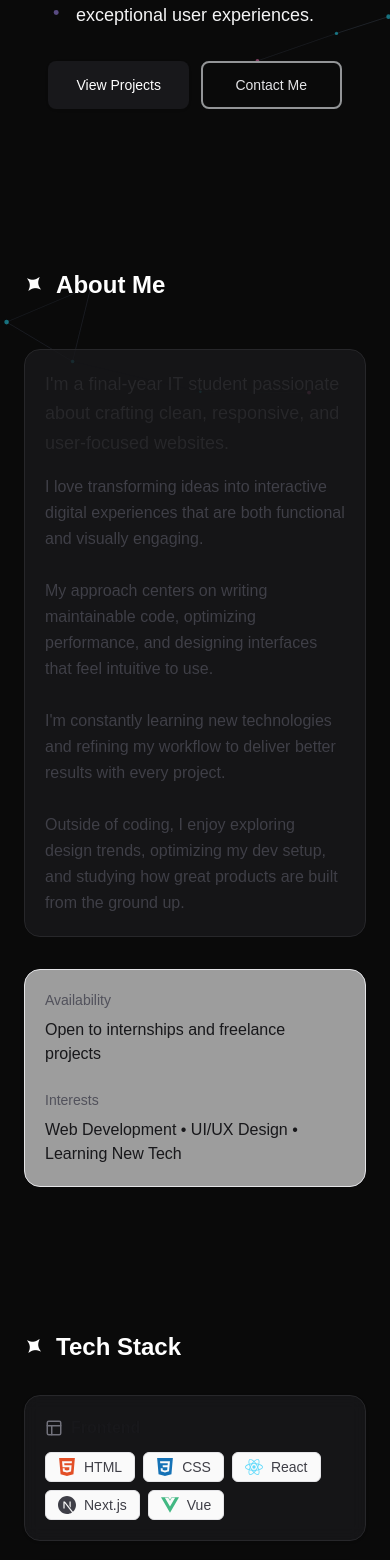
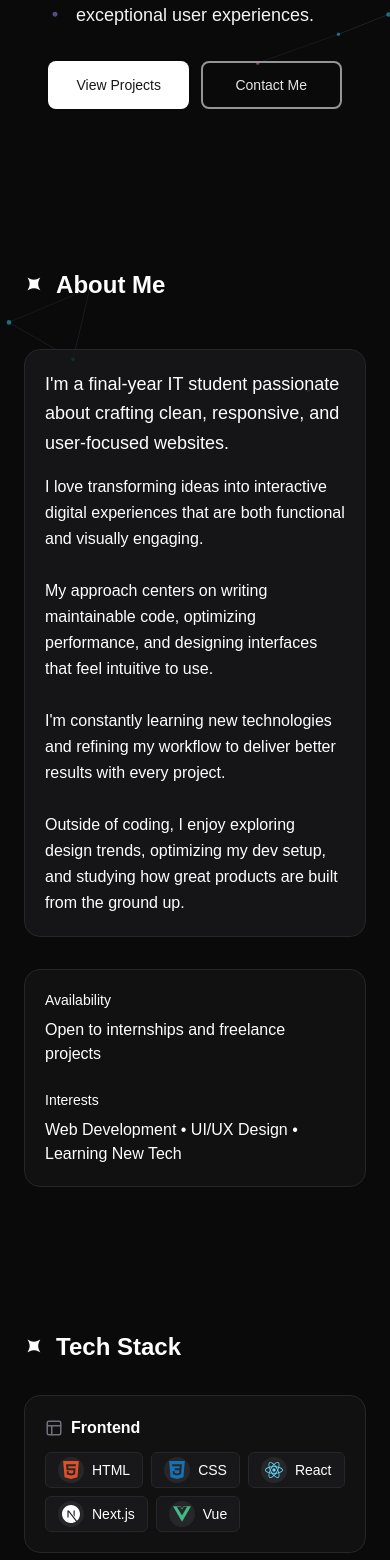
Before and after one commit to imjustkhznh/My-Portfolio, a Next.js app in the folder portfolio/: page / in a window 390 px wide. Shown: the part 432-1992 px from the top of the page. Built offline with nearby package versions, Linux system fonts and the light colour scheme.

Commit message:
Update UI: gradient colors, button styles, avatar border

```diff
--- a/portfolio/src/components/sections/About.tsx
+++ b/portfolio/src/components/sections/About.tsx
@@ -24,12 +24,12 @@ export function About() {
 				whileInView={{ opacity: 1, y: 0, filter: "blur(0px)" }}
 				viewport={{ once: true }}
 				transition={{ duration: 0.6 }}
-				className="rounded-2xl border border-zinc-800 bg-zinc-900/80 p-5 text-zinc-100 space-y-4"
+				className="rounded-2xl border border-zinc-800 bg-zinc-900/80 p-5 text-white space-y-4"
 				>
-					<p className="text-lg leading-relaxed text-zinc-800 dark:text-zinc-300">
+					<p className="text-lg leading-relaxed text-white">
 						{about.headline}
 					</p>
-					<p className="text-base leading-relaxed text-zinc-700 dark:text-zinc-400 whitespace-pre-line">
+					<p className="text-base leading-relaxed text-white whitespace-pre-line">
 						{about.body}
 					</p>
 				</motion.div>
@@ -40,16 +40,16 @@ export function About() {
 				whileInView={{ opacity: 1, y: 0, filter: "blur(0px)" }}
 				viewport={{ once: true }}
 				transition={{ duration: 0.6, delay: 0.1 }}
-				className="rounded-2xl border border-zinc-200 bg-white/60 p-5 text-zinc-700 dark:border-zinc-800 dark:bg-zinc-900/50 dark:text-zinc-300 space-y-6"
+				className="rounded-2xl border border-zinc-800 bg-zinc-900/50 p-5 text-white space-y-6"
 				>
 					<div>
-						<p className="text-sm font-medium text-zinc-600 dark:text-zinc-500 mb-2">Availability</p>
-						<p className="text-base text-zinc-900 dark:text-zinc-100">{about.availability}</p>
+						<p className="text-sm font-medium text-white mb-2">Availability</p>
+						<p className="text-base text-white">{about.availability}</p>
 					</div>
 
 					<div>
-						<p className="text-sm font-medium text-zinc-600 dark:text-zinc-500 mb-2">Interests</p>
-						<p className="text-base text-zinc-900 dark:text-zinc-100">{about.hobbies.join(" • ")}</p>
+						<p className="text-sm font-medium text-white mb-2">Interests</p>
+						<p className="text-base text-white">{about.hobbies.join(" • ")}</p>
 					</div>
 				</motion.div>
 			</div>
--- a/portfolio/src/components/sections/Contact.tsx
+++ b/portfolio/src/components/sections/Contact.tsx
@@ -73,13 +73,13 @@ export function Contact() {
           whileInView={{ opacity: 1, y: 0, filter: "blur(0px)" }}
           viewport={{ once: true }}
           transition={{ duration: 0.6 }}
-          className="rounded-2xl border border-zinc-200 bg-white/60 p-5 text-zinc-700 dark:border-zinc-800 dark:bg-zinc-900/50 dark:text-zinc-300"
+          className="rounded-2xl border border-zinc-800 bg-zinc-900/80 p-5 text-white"
         >
-          <h3 className="font-semibold text-zinc-900 dark:text-zinc-100 mb-3">
+          <h3 className="font-semibold text-white mb-3">
             Get In Touch
           </h3>
 
-          <p className="mb-4 text-sm leading-relaxed">
+          <p className="mb-4 text-sm leading-relaxed text-white">
             I'm currently available for freelance work and open to discussing exciting opportunities. Whether you have a project in mind or just want to connect, feel free to reach out.
           </p>
 
@@ -134,14 +134,14 @@ export function Contact() {
           viewport={{ once: true }}
           transition={{ duration: 0.6, delay: 0.1 }}
           onSubmit={handleSubmit(onSubmit)}
-          className="rounded-2xl border border-zinc-200 bg-white/60 p-5 dark:border-zinc-800 dark:bg-zinc-900/50"
+          className="rounded-2xl border border-zinc-800 bg-zinc-900/80 p-5 text-white"
         >
           <div className="grid gap-4">
             <div>
               <label className="mb-1 block text-sm text-zinc-600 dark:text-zinc-400">Name</label>
               <input
                 {...register("name")}
-                className="w-full rounded-md border border-zinc-300 bg-white px-3 py-2 text-zinc-800 outline-none ring-0 transition placeholder:text-zinc-400 focus:border-zinc-400 dark:border-zinc-700 dark:bg-zinc-900 dark:text-zinc-100"
+                className="w-full rounded-md border border-zinc-700 bg-zinc-800 px-3 py-2 text-zinc-200 outline-none ring-0 transition placeholder:text-zinc-400 focus:border-zinc-500"
                 placeholder="Your name"
               />
               {errors.name && <p className="mt-1 text-sm text-red-500">{errors.name.message}</p>}
@@ -150,7 +150,7 @@ export function Contact() {
               <label className="mb-1 block text-sm text-zinc-600 dark:text-zinc-400">Email</label>
               <input
                 {...register("email")}
-                className="w-full rounded-md border border-zinc-300 bg-white px-3 py-2 text-zinc-800 outline-none ring-0 transition placeholder:text-zinc-400 focus:border-zinc-400 dark:border-zinc-700 dark:bg-zinc-900 dark:text-zinc-100"
+                className="w-full rounded-md border border-zinc-700 bg-zinc-800 px-3 py-2 text-zinc-200 outline-none ring-0 transition placeholder:text-zinc-400 focus:border-zinc-500"
                 placeholder="you@example.com"
               />
               {errors.email && <p className="mt-1 text-sm text-red-500">{errors.email.message}</p>}
@@ -160,7 +160,7 @@ export function Contact() {
               <textarea
                 {...register("message")}
                 rows={5}
-                className="w-full rounded-md border border-zinc-300 bg-white px-3 py-2 text-zinc-800 outline-none ring-0 transition placeholder:text-zinc-400 focus:border-zinc-400 dark:border-zinc-700 dark:bg-zinc-900 dark:text-zinc-100"
+                className="w-full rounded-md border border-zinc-700 bg-zinc-800 px-3 py-2 text-zinc-200 outline-none ring-0 transition placeholder:text-zinc-400 focus:border-zinc-500"
                 placeholder="How can I help?"
               />
               {errors.message && (
@@ -170,7 +170,7 @@ export function Contact() {
             <button
               type="submit"
               disabled={isSubmitting}
-              className="rounded-lg bg-zinc-900 px-4 py-2 text-sm text-white disabled:opacity-70 dark:bg-zinc-100 dark:text-zinc-900"
+              className="w-full rounded-md bg-white text-zinc-900 px-3 py-2 font-semibold transition hover:bg-zinc-200 disabled:opacity-70"
             >
               {isSubmitting ? "Sending..." : "Send Message"}
             </button>
--- a/portfolio/src/components/sections/Hero.tsx
+++ b/portfolio/src/components/sections/Hero.tsx
@@ -64,7 +64,7 @@ export function Hero() {
             className="mb-8 md:mb-0 md:order-2 md:justify-self-end"
           >
             <div className="group relative h-32 w-32 sm:h-40 sm:w-40 md:h-44 md:w-44 overflow-hidden rounded-2xl bg-gradient-to-br from-cyan-300/30 via-fuchsia-300/30 to-violet-300/30 p-[2px] backdrop-blur flex-shrink-0 mx-auto md:mx-0">
-              <div className="absolute inset-0 -z-10 bg-gradient-to-br from-cyan-500/40 via-fuchsia-500/40 to-violet-500/40 opacity-0 blur-2xl transition-opacity duration-500 group-hover:opacity-100" />
+              <div className="absolute inset-0 -z-10 bg-gradient-to-r from-blue-500 via-cyan-400 to-white opacity-0 blur-2xl transition-opacity duration-500 group-hover:opacity-100" />
               <div className="h-full w-full rounded-2xl bg-white/70 p-2 dark:bg-zinc-900/70">
                 <Image
                   src="/avt.jpg"
@@ -83,7 +83,7 @@ export function Hero() {
               initial={{ opacity: 0, y: 20 }}
               animate={{ opacity: 1, y: 0 }}
               transition={{ duration: 0.6, delay: 0.1 }}
-              className="text-4xl font-bold leading-tight sm:text-5xl bg-gradient-to-r from-blue-600 via-cyan-600 to-teal-600 dark:from-blue-400 dark:via-cyan-400 dark:to-teal-400 bg-clip-text text-transparent animate-gradient"
+              className="text-4xl font-bold leading-tight sm:text-5xl bg-gradient-to-r from-blue-500 via-cyan-400 to-white bg-clip-text text-transparent animate-gradient"
               style={{
                 backgroundSize: '200% 200%',
               }}
@@ -110,7 +110,7 @@ export function Hero() {
               >
                 <Link
                   href="#projects"
-                  className="inline-flex items-center justify-center rounded-lg bg-zinc-900 text-sm font-medium text-white shadow-sm transition-all hover:bg-zinc-800 hover:shadow-lg dark:bg-zinc-100 dark:text-zinc-900 dark:hover:bg-white dark:hover:shadow-lg dark:hover:shadow-zinc-100/20"
+                  className="inline-flex items-center justify-center rounded-lg bg-white text-sm font-medium text-zinc-900 shadow-sm transition-all hover:bg-zinc-200 hover:shadow-lg"
                   style={{ width: '140.56px', height: '48px' }}
                 >
                   View Projects
--- a/portfolio/src/components/sections/Projects.tsx
+++ b/portfolio/src/components/sections/Projects.tsx
@@ -27,33 +27,33 @@ export function Projects() {
 					viewport={{ once: true }}
 					transition={{ duration: 0.6, delay: idx * 0.1 }}
 					whileHover={{ y: -8, transition: { duration: 0.3, ease: "easeOut" } }}
-						className="group overflow-hidden rounded-2xl border border-zinc-200 bg-white/60 shadow-sm transition-shadow hover:shadow-xl dark:border-zinc-800 dark:bg-zinc-900/50"
+					className="group overflow-hidden rounded-2xl border border-zinc-800 bg-zinc-900/50 p-5 text-white space-y-6"
 				>
 						<div className="relative h-56 w-full overflow-hidden">
 							<Image
  								src={p.image}
  								alt={p.name}
  								fill
-								className="object-cover transition duration-500 group-hover:scale-[1.03]"
+ 								className="object-cover rounded-xl transition duration-500 group-hover:scale-[1.03]"
  							/>
 						</div>
-						<div className="p-5">
-							<h3 className="text-lg font-semibold text-zinc-900 dark:text-zinc-50">
+						<div>
+							<h3 className="text-lg font-semibold text-white">
 								{p.name}
 							</h3>
-							<p className="mt-1 text-sm text-zinc-600 dark:text-zinc-400">{p.tagline}</p>
+							<p className="mt-1 text-sm text-white">{p.tagline}</p>
 							<div className="mt-3 flex flex-wrap gap-2">
 								{p.tech.map((t) => (
 									<span
 										key={t}
-										className="rounded-md border border-zinc-200 bg-zinc-50 px-2.5 py-1 text-xs text-zinc-700 dark:border-zinc-800 dark:bg-zinc-800 dark:text-zinc-200"
+										className="rounded-md border border-zinc-800 bg-zinc-900 px-2.5 py-1 text-xs text-white"
 									>
 										{t}
 									</span>
 								))}
 							</div>
 							{p.metrics && (
-								<ul className="mt-4 flex flex-wrap gap-4 text-sm text-zinc-700 dark:text-zinc-300">
+ 								<ul className="mt-4 flex flex-wrap gap-4 text-sm text-white">
 									{p.metrics.map((m) => (
 										<li key={m.label} className="flex items-center gap-2">
 											<span className="font-medium">{m.value}</span>
@@ -66,7 +66,7 @@ export function Projects() {
 							<div className="mt-5 flex flex-wrap gap-3">
 								{p.links.demo && (
 	 								<Link
-										className="rounded-lg bg-zinc-900 px-4 py-2 text-sm text-white dark:bg-zinc-100 dark:text-zinc-900"
+	 									className="rounded-lg bg-white text-zinc-900 px-4 py-2 text-sm font-medium shadow-sm transition-all hover:bg-zinc-200 hover:shadow-lg"
 	 									href={p.links.demo}
 	 									target="_blank"
 	 								>
--- a/portfolio/src/components/sections/TechStack.tsx
+++ b/portfolio/src/components/sections/TechStack.tsx
@@ -99,20 +99,20 @@ function Group({ title, items, icon }: { title: string; items: string[]; icon: R
 				whileInView={{ opacity: 1, y: 0, filter: "blur(0px)" }}
 				viewport={{ once: true }}
 				transition={{ duration: 0.6 }}
-			className="rounded-2xl border border-zinc-800 bg-zinc-900/80 p-5 shadow-sm backdrop-blur text-zinc-100"
-		>
-			<div className="mb-3 flex items-center gap-2 text-zinc-900 dark:text-zinc-100">
+				className="rounded-2xl border border-zinc-800 bg-zinc-900/50 p-5 text-white space-y-6"
+			>
+			<div className="mb-3 flex items-center gap-2">
 				<span className="text-zinc-500">{icon}</span>
-				<h3 className="font-semibold">{title}</h3>
+				<h3 className="font-semibold text-white">{title}</h3>
 			</div>
 			<div className="flex flex-wrap gap-2">
 				{items.map((item) => (
 					<span
 						key={item}
 						title={item}
-						className="rounded-md border border-zinc-200 bg-zinc-50 px-3 py-1 text-sm text-zinc-700 transition hover:bg-white dark:border-zinc-800 dark:bg-zinc-800 dark:text-zinc-200 dark:hover:bg-zinc-700 flex items-center gap-2 group"
+						className="rounded-md border border-zinc-800 bg-zinc-900 px-3 py-1 text-sm text-white transition hover:bg-zinc-800 flex items-center gap-2 group"
 					>
-						<span className="flex items-center justify-center text-zinc-700 dark:text-zinc-200 transition-transform duration-300 group-hover:rotate-12">
+						<span className="flex items-center justify-center rounded-full bg-zinc-800 p-1 text-white transition-transform duration-300 group-hover:rotate-12">
 							<TechIcon name={item} />
 						</span>
 						<span className="font-medium">{item}</span>
```
Lines whose indentation alone changed are shown as unchanged.
